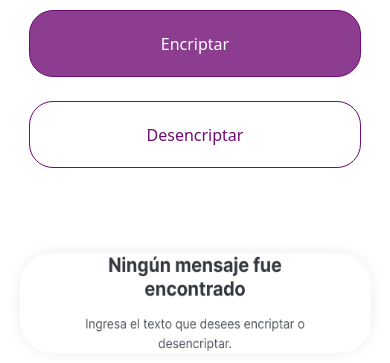
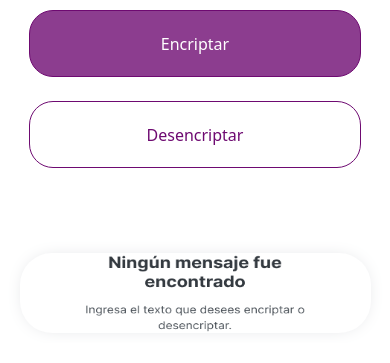
Before and after one commit to Alespitale/Encriptador-challenge-ONE, a plain HTML site: page src/index.html in a window 390 px wide. Shown: the part 600-963 px from the top of the page. Drawn offline with nearby package versions, Linux system fonts and the light colour scheme; some packages are replaced by stand-ins of ours; a script that the page names is missing.

Commit message:
Update index.css

```diff
--- a/src/styles/index.css
+++ b/src/styles/index.css
@@ -108,6 +108,7 @@ button:hover {
 .img-frame {
   width: 336px;
   height: 122px;
+  padding: 15px:
 }
 
 .img-cont {
@@ -219,7 +220,7 @@ button:hover {
 
   .img-frame {
     width: 250px;
-    height: 100px;
+    height: 80px;
   }
 
   .text-container {
```
